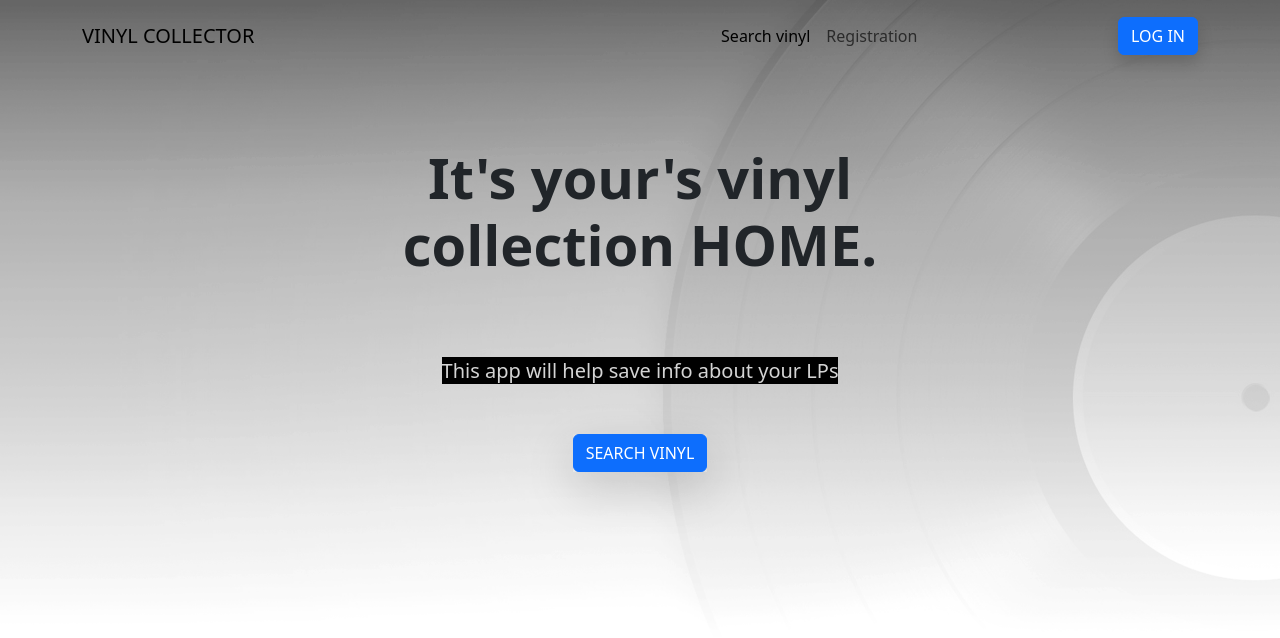
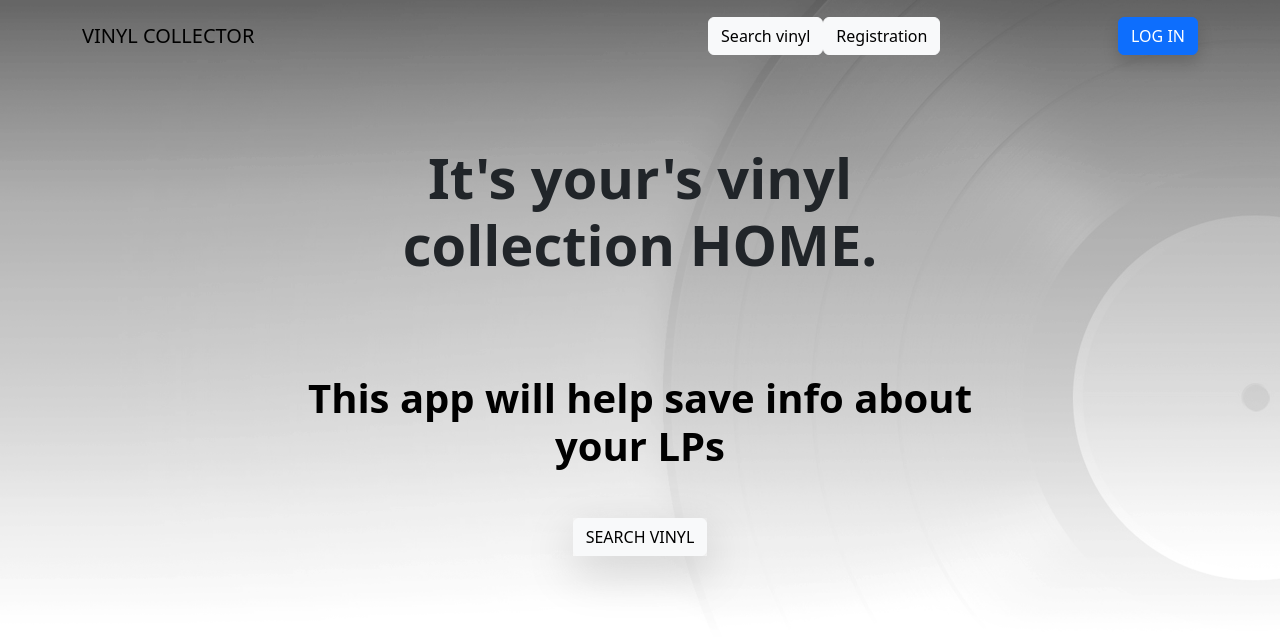
Before and after one commit to Rodionald/Vinyl_Collector, a Django app: page / in a window 1280 px wide. Shown: the top 638 px of the page. Run offline with Django 4.2, Linux system fonts and the light colour scheme; some libraries are stand-ins or nearby versions.

Commit message:
Edited HTML templates.

```diff
--- a/api/serializers.py
+++ b/api/serializers.py
@@ -27,7 +27,6 @@ class VinylSerializer(serializers.ModelSerializer):
             instance.label = validated_data.get('label', instance.label)
             instance.year = validated_data.get('year', instance.year)
             instance.image_url = validated_data.get('image_url', instance.image_url)
-            instance.owner = validated_data.get('owner', instance.owner)
             instance.save()
             return instance
 
--- a/vinylcollector/templates/vinylcollector/base_template.html
+++ b/vinylcollector/templates/vinylcollector/base_template.html
@@ -21,15 +21,15 @@
             <div class="collapse navbar-collapse" id="navcol-1" style="margin-left: 143px;">
                 <ul class="navbar-nav mx-auto">
                     {% if user.is_authenticated %}
-                    <li class="nav-item"><a class="nav-link active" href="/search">Search &amp; Add Vinyl</a></li>
-                    <li class="nav-item"><a class="nav-link" href="/my_collection" style="margin-right: -167px;">My collection</a></li>
+                    <li><a class="btn btn-outline-secondary" href="/search">Search &amp; Add Vinyl</a></li>
+                    <li class="nav-item"><a class="btn btn-light" href="/my_collection" style="margin-right: -167px;">My collection</a></li>
                     {% else %}
-                    <li class="nav-item"><a class="nav-link active" href="/search">Search vinyl</a></li>
-                    <li class="nav-item"><a class="nav-link" href="/accounts/registration/" style="margin-right: -167px;">Registration</a></li>
+                    <li class="nav-item"><a class="btn btn-light" href="/search">Search vinyl</a></li>
+                    <li class="nav-item"><a class="btn btn-light" href="/accounts/registration/" style="margin-right: -167px;">Registration</a></li>
                     {% endif %}
                     </ul>
                     {% if user.is_authenticated %}
-                    <a class="btn btn-primary shadow" role="button" href="/accounts/logout/">LOG OUT</a>
+                    <a class="btn btn-outline-dark shadow" role="button" href="/accounts/logout/">LOG OUT</a>
                     {% else %}
                     <a class="btn btn-primary shadow" role="button" href="/accounts/login/">LOG IN</a>
                     {% endif %}
--- a/vinylcollector/templates/vinylcollector/details_vinyl_from_collection.html
+++ b/vinylcollector/templates/vinylcollector/details_vinyl_from_collection.html
@@ -25,6 +25,10 @@
                 Number of owners: <strong>{{ vinyl.owners_number }}</strong><br>
                 Number of sellers: <strong>{{ vinyl.sell_number }}</strong><br>
                 Lowest price of LP, USD: <strong>{{ vinyl.lowest_price }}</strong><br>
+                <br>
+                <div align="center">
+                <a class="btn btn-outline-danger" role="button" href="/add"  method="DELETE">Delete from collection</a>
+                </div>
             </div>
         </div>
     </div>
--- a/vinylcollector/templates/vinylcollector/main.html
+++ b/vinylcollector/templates/vinylcollector/main.html
@@ -8,14 +8,14 @@
                         {% endif %}
                         <h1 class="display-4 fw-bold mb-5">It's your's vinyl collection&nbsp;<span
                                 class="underline">HOME</span>.</h1>
-                        <p class="fs-5 text-muted mb-5"><span
-                                style="color: rgb(219, 190, 101); background-color: rgb(80, 22, 24);"></span><br><span style="color: rgb(212, 212, 212); background-color: rgb(0, 0, 0);">This app will help save info about your LPs</span>
-                        </p>
+                        <h1 class="display-6 fw-bold mb-5"><span
+                                style="color: rgb(219, 190, 101); background-color: rgb(80, 22, 24);"></span><br><span style="color: rgb(0,0,0);">This app will help save info about your LPs</span>
+                        </h1>
                         <form class="d-flex justify-content-center flex-wrap" method="get" >
-                            <div class="shadow-lg mb-3"><button class="btn btn-primary"><a class="nav-link active" href="/search">SEARCH VINYL</a></button></div><br>
+                            <div class="shadow-lg mb-3"><a class="btn btn-light" href="/search">SEARCH VINYL</a></div><br>
                             {% if user.is_authenticated %}
                             <form class="d-flex justify-content-center flex-wrap" method="get" >
-                            <div class="shadow-lg mb-3"><button class="btn"><a class="nav-link active"  style="color: rgb(13, 40, 94);" href="/my_collection">SHOW COLLECTION</a></button></div></form>
+                            <div class="shadow-lg mb-3"><a class="btn btn-secondary" href="/my_collection">SHOW COLLECTION</a></div></form>
                             {% endif %}
                         </form>
                     </div>
--- a/vinylcollector/templates/vinylcollector/my_collection.html
+++ b/vinylcollector/templates/vinylcollector/my_collection.html
@@ -13,8 +13,8 @@
             <label hidden>
                 <input name="vinyl_id" value="{{vinyl.id}}">
             </label>
-            <button class="btn shadow" type="submit"><img class="card-img-top" src={{vinyl.image_url}} alt="img"
-                                                          style="width:150px;height:150px;"></button>
+            <button class="btn"><img src={{vinyl.image_url}} alt="img"
+                                                          style="width:130px;height:130px;"></button>
         </form>
         <h6 class="card-title">
             <strong>{{ vinyl.artist }}</strong>
```
